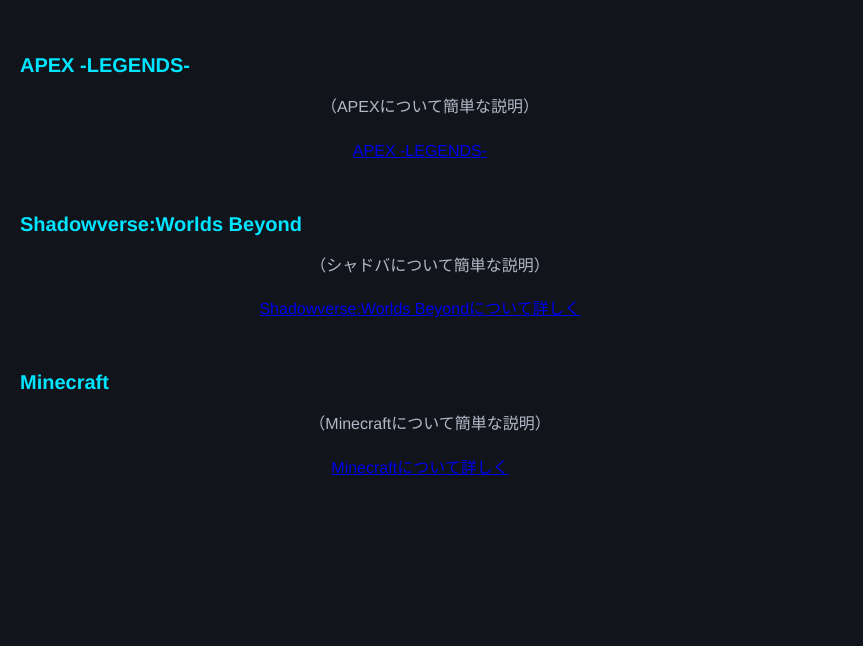
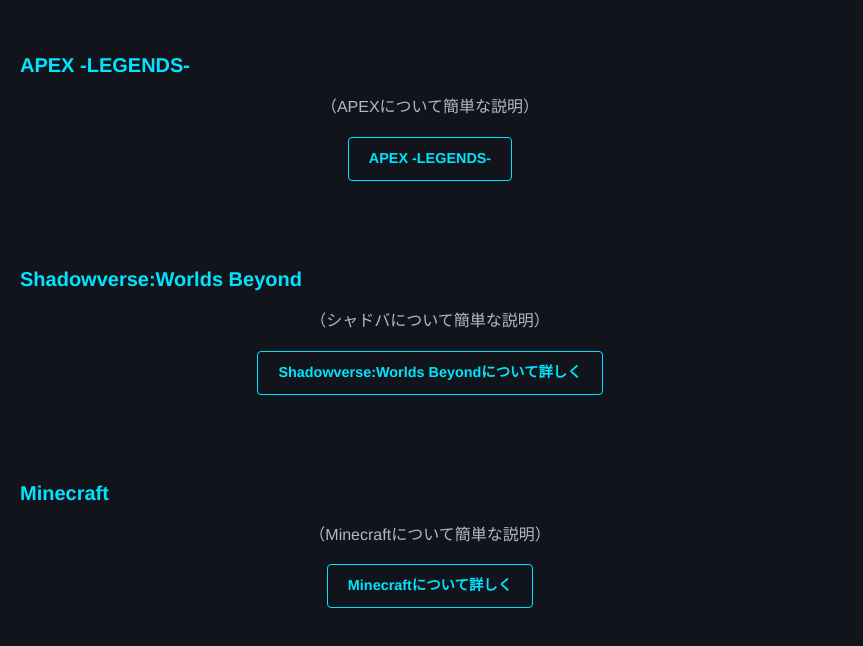
Before and after one commit to s1f102601452-max/cs-2026-class6-team7-project, a plain HTML site: page HTML/index.html in a window 1280 px wide. Shown: the part 134-780 px from the top of the page, without its empty margins (0-863 px from the left). Drawn offline with Linux system fonts and the light colour scheme; files whose address does not match are found by name.

Commit message:
リンク飛ぶところ改良

```diff
--- a/CSS/toppage.css
+++ b/CSS/toppage.css
@@ -41,3 +41,24 @@
     max-width: 800px;
     text-align: center;
 }
+
+a {
+  display: inline-block;
+  margin-left: 20px;
+  margin-bottom: 40px;
+  padding: 8px 20px;
+  color: #00e5ff;
+  text-decoration: none;
+  border: 1px solid #00e5ff;
+  border-radius: 4px;
+  font-weight: bold;
+  font-size: 0.9rem;
+  transition: all 0.3s ease;
+}
+
+a:hover {
+  background-color: #00e5ff;
+  color: #12141c; /* 文字色を反転 */
+  box-shadow: 0 0 12px rgba(0, 229, 255, 0.5);
+  transform: translateX(5px); /* 少し右にスライド */
+}
```
